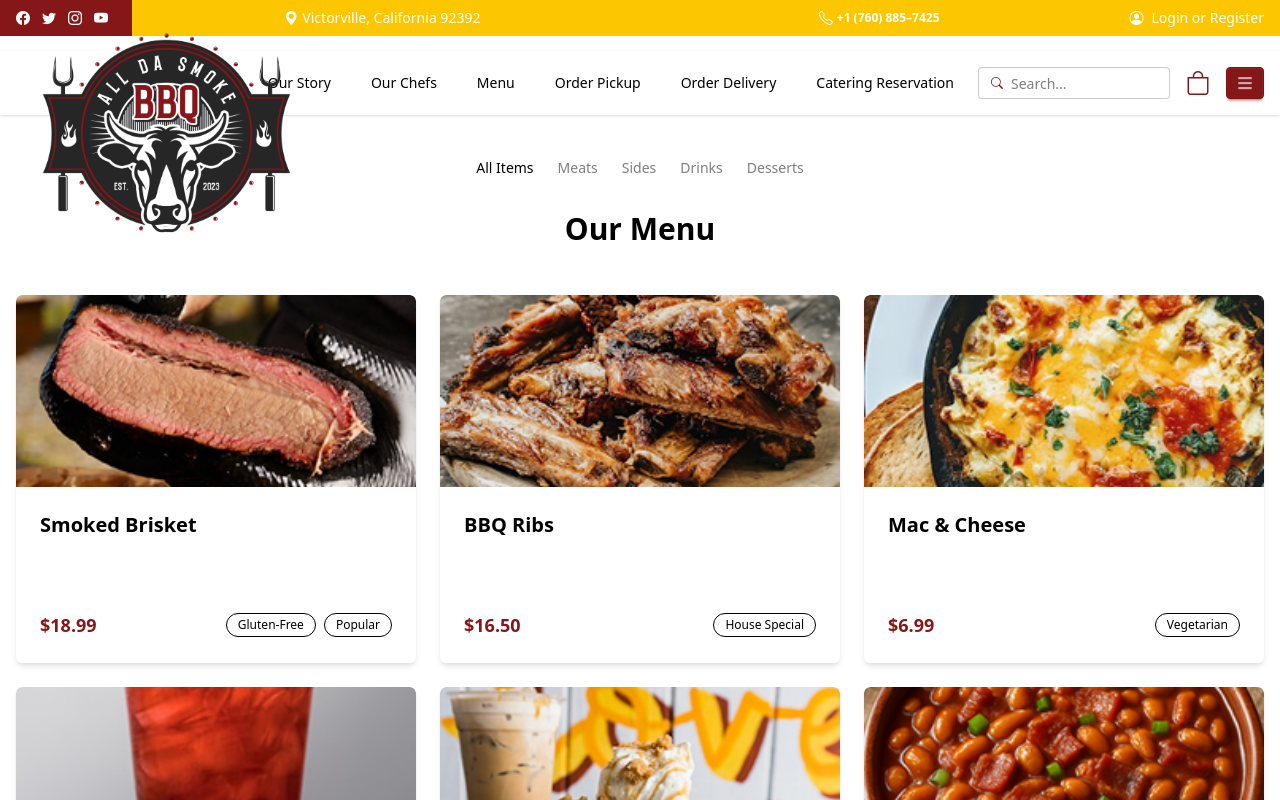
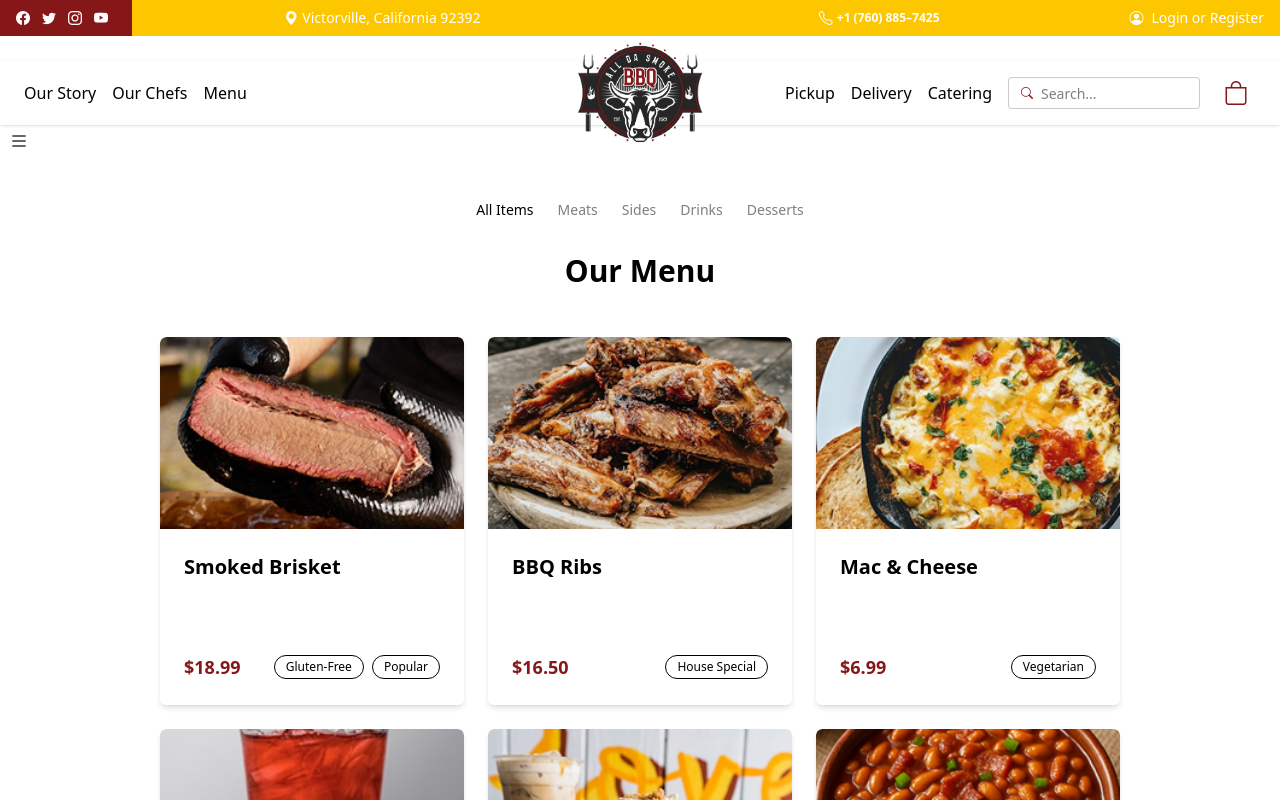
Before and after one commit to qoryhanisagal/catering-delivery-app, a React (Vite) app in the folder client/: page /menu in a window 1280 px wide. Shown: the top 800 px of the page. Built offline with nearby package versions, Linux system fonts and the light colour scheme.

Commit message:
Updated the Navbar

```diff
--- a/client/src/components/Navbar/Navbar.jsx
+++ b/client/src/components/Navbar/Navbar.jsx
@@ -5,45 +5,44 @@ export default function Navbar() {
     <>
       {/* === Logo and Navbar Wrapper === */}
       <div className="relative w-full">
-        {/* Floating Logo Positioned Absolutely */}
-        <div className="absolute top-[-30px] left-8 z-50 h-64 flex items-center">
+        {/* Spacer to offset absolute logo and avoid overlap */}
+        <div className="h-[25px]"></div>
+
+        {/* === Top Navbar (Sticky) === */}
+        <div className="navbar sticky top-0 z-40 bg-base-100 px-6 shadow-sm">
+          <div className="flex items-center justify-between w-full">
+            {/* Left Links */}
+            <div className="hidden lg:flex gap-4">
+              <a className="link link-hover">Our Story</a>
+              <a className="link link-hover">Our Chefs</a>
+              <a className="link link-hover">Menu</a>
+            </div>
+
+            {/* Center Logo */}
+            <div className="absolute left-1/2 transform -translate-x-1/2 z-50 h-32 flex items-center">
               <img src={logo} alt="All Da Smoke Logo" className="h-full w-auto object-contain" />
             </div>
-        {/* Spacer to offset absolute logo and avoid overlap */}
-        <div className="h-[100px]"></div>
 
-        {/* === Top Navbar (Sticky) === */}
-        <div className="navbar flex items-center w-full bg-base-100 text-base-content shadow-sm sticky top-0 z-40 px-4 mt-[-85px] pt-2">
-          {/* Navigation Links + Icons aligned to right */}
-          <div className="flex flex-1 items-center justify-end ml-auto gap-2">
-            {/* Navigation Links (Large screens only) */}
-            <div className="navbar-center hidden lg:flex">
-              <ul className="menu menu-horizontal px-1 text-sm font-medium space-x-4">
-                <li><a className="hover:text-primary transition-colors duration-150">Our Story</a></li>
-                <li><a className="hover:text-primary transition-colors duration-150">Our Chefs</a></li>
-                <li><a className="hover:text-primary transition-colors duration-150">Menu</a></li>
-                <li><a className="hover:text-primary transition-colors duration-150">Order Pickup</a></li>
-                <li><a className="hover:text-primary transition-colors duration-150">Order Delivery</a></li>
-                <li><a className="hover:text-primary transition-colors duration-150">Catering Reservation</a></li>
-              </ul>
-            </div>
+            {/* Right Links + Icons */}
+            <div className="hidden lg:flex gap-4 items-center">
+              <a className="link link-hover">Pickup</a>
+              <a className="link link-hover">Delivery</a>
+              <a className="link link-hover">Catering</a>
 
-            {/* Icons Section */}
+              {/* Search */}
               <label className="input input-sm input-bordered w-32 md:w-48 flex items-center gap-2">
                 <i className="bi bi-search text-primary"></i>
                 <input type="search" className="grow bg-transparent text-sm" placeholder="Search..." />
               </label>
-            <div className="flex-none">
+
+              {/* Cart */}
               <div className="dropdown dropdown-end">
                 <div tabIndex={0} role="button" className="btn btn-ghost btn-circle text-primary">
                   <div className="indicator">
                     <i className="bi bi-bag text-2xl"></i>
                   </div>
                 </div>
-                <div
-                  tabIndex={0}
-                  className="card card-compact dropdown-content bg-base-100 z-1 mt-3 w-52 shadow"
-                >
+                <div tabIndex={0} className="card card-compact dropdown-content bg-base-100 z-1 mt-3 w-52 shadow">
                   <div className="card-body">
                     <span className="font-bold text-lg">8 Items</span>
                     <span className="text-info">Subtotal: $0.00</span>
@@ -54,23 +53,35 @@ export default function Navbar() {
                 </div>
               </div>
             </div>
-
+          </div>
+        </div>
         {/* Hamburger Menu (Large screens only) */}
         <div className="hidden lg:flex">
           <div className="dropdown dropdown-end">
-                <div tabIndex={0} role="button" className="btn btn-sm btn-primary text-primary-content p-2">
+            <div
+              tabIndex={0}
+              role="button"
+              className="btn btn-sm btn-ghost text-base-content p-2 hover:bg-transparent"
+            >
               <i className="bi bi-list text-xl"></i>
             </div>
-                <ul tabIndex={0}
+            <ul
+              tabIndex={0}
               className="menu menu-sm dropdown-content top-full bg-base-100 text-base-content rounded-box z-1 mt-3 p-2 shadow-lg w-52 whitespace-normal break-words"
             >
-                  <li><a className="hover:text-primary transition-colors duration-150">Menu</a></li>
-                  <li><a className="hover:text-primary transition-colors duration-150">Book Catering</a></li>
-                  <li><a className="hover:text-primary transition-colors duration-150">Login</a></li>
-                  <li><a className="hover:text-primary transition-colors duration-150">About</a></li>
+              <li>
+                <a className="hover:text-primary transition-colors duration-150">Menu</a>
+              </li>
+              <li>
+                <a className="hover:text-primary transition-colors duration-150">Book Catering</a>
+              </li>
+              <li>
+                <a className="hover:text-primary transition-colors duration-150">Login</a>
+              </li>
+              <li>
+                <a className="hover:text-primary transition-colors duration-150">About</a>
+              </li>
             </ul>
-              </div>
-            </div>
           </div>
         </div>
 
--- a/client/src/data/menu.js
+++ b/client/src/data/menu.js
@@ -3,7 +3,7 @@ import ribsImg from '../assets/img/ribs.png';
 import macImg from '../assets/img/mac.png';
 import teaImg from '../assets/img/tea.png';
 import cobblerImg from '../assets/img/cobbler.png';
-import beansImg from '../assets/img/beans.png'; // if you added baked beans
+import beansImg from '../assets/img/beans.png';
 
 const menu = [
   {
--- a/client/src/index.css
+++ b/client/src/index.css
@@ -1,6 +1,10 @@
+@import url('https://fonts.googleapis.com/css2?family=Anton&display=swap');
 @import "tailwindcss";
 @plugin "daisyui";
 
+@theme{
+  --font-navbar-an: "Anton", sans-serif;
+}
 /* === DARK THEME: 'black' === */
 @plugin "daisyui/theme" {
   name: "black";
--- a/client/src/layout/Layout.jsx
+++ b/client/src/layout/Layout.jsx
@@ -18,15 +18,19 @@ const Layout = () => {
 
   return (
     <>
-      <div className="max-w-screen-xl mx-auto">
+      {/* Full-width layout container */}
+      <div className="w-full">
         {/* I’m rendering the banner across all pages */}
         <Banner />
 
         {/* Navbar appears across all pages */}
         <Navbar />
 
+        {/* Content container */}
+        <div className="max-w-screen-lg mx-auto px-4">
         {/* Outlet renders the specific content of the route (like delivery, about, etc.) */}
-        <Outlet />
+          <Outlet />
+        </div>
 
         {/* Footer is consistent across all pages */}
         <Footer />
--- a/client/vite.config.js
+++ b/client/vite.config.js
@@ -10,7 +10,7 @@ export default defineConfig({
       config: {
         plugins: [daisyui],
         daisyui: {
-          themes: ['cyberpunk'],
+          themes: ['dark'],
         },
       },
     }),
```
Lines whose indentation alone changed are shown as unchanged.
